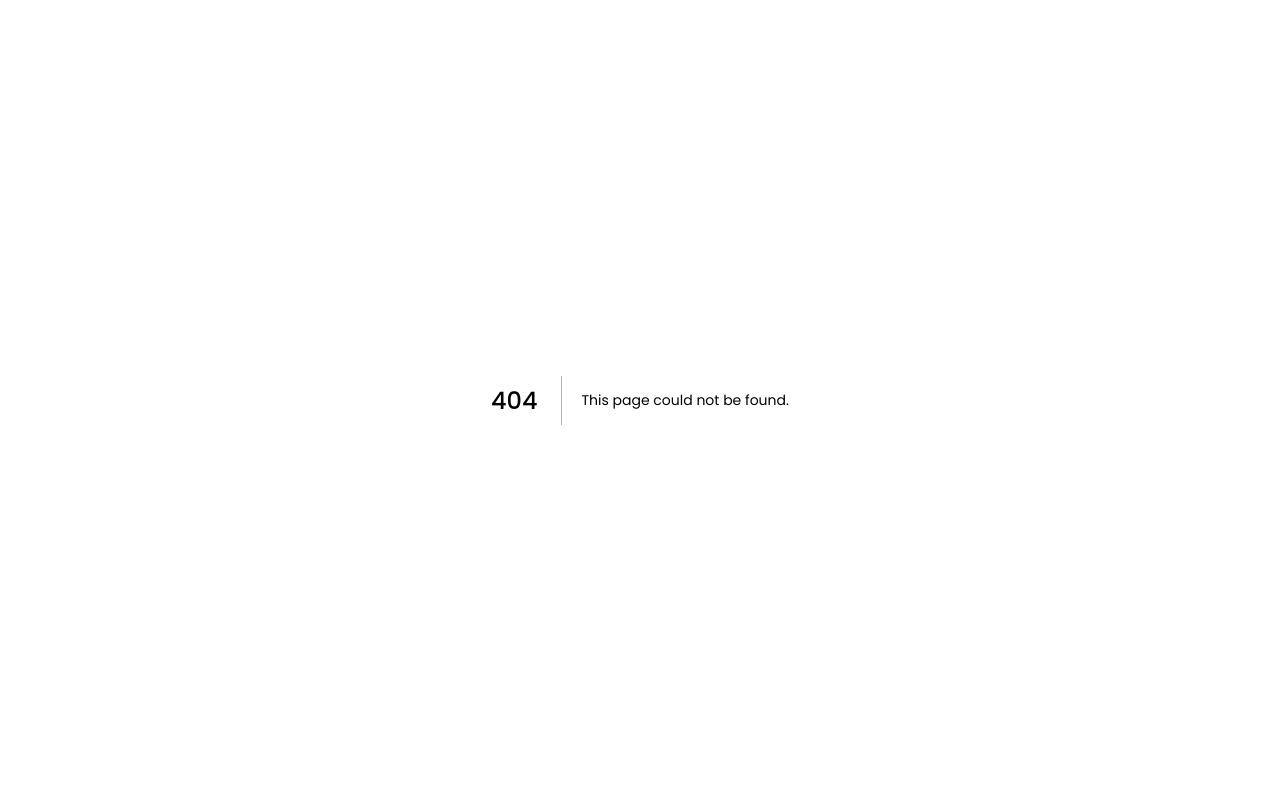
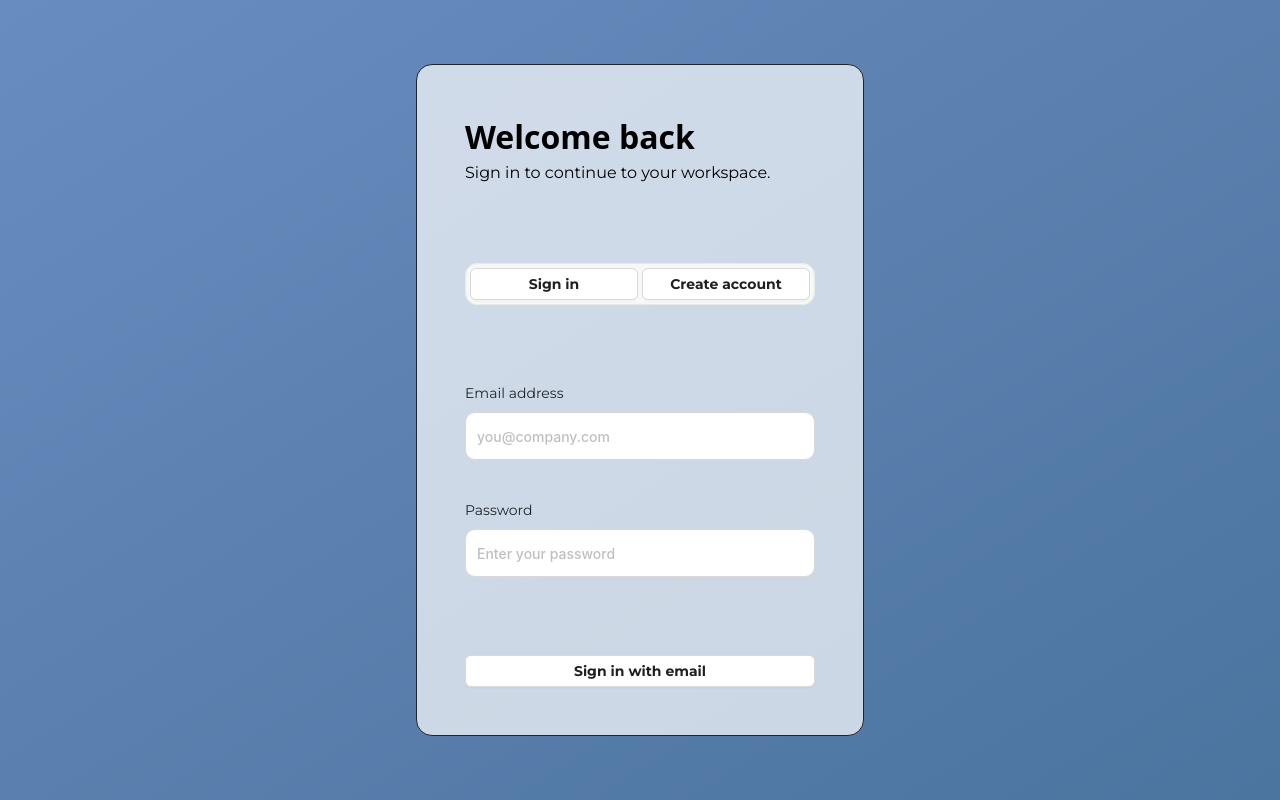
Before and after one commit to hanzalahnaveed/Assistant, a Next.js app: page /auth in a window 1280 px wide. Before the commit this address had no page. Built offline with nearby package versions, Linux system fonts and the light colour scheme.

Commit message:
fix: restore /auth route expected by end-to-end tests

```diff
--- /dev/null
+++ b/src/app/auth/page.jsx
@@ -0,0 +1,5 @@
+import AuthPage from "@/components/client/auth-client";
+
+export default function AuthRoute() {
+  return <AuthPage />;
+}
```
